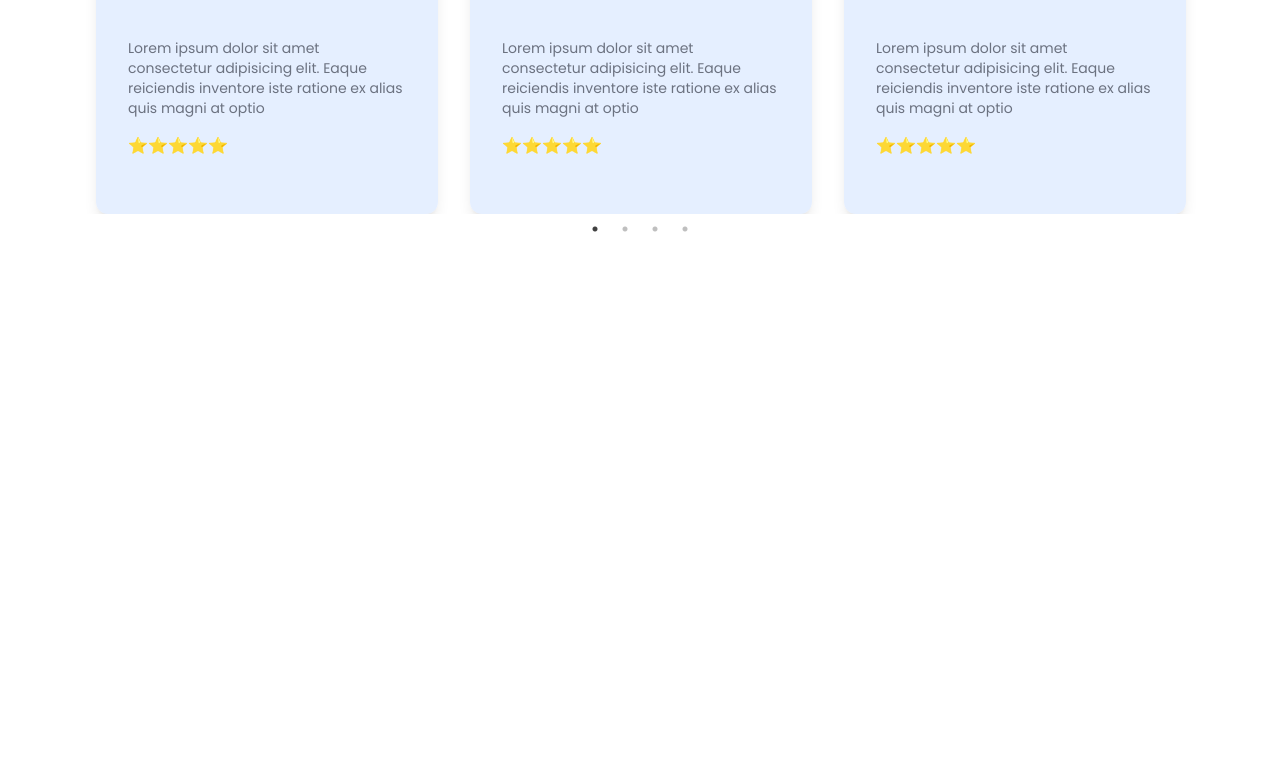
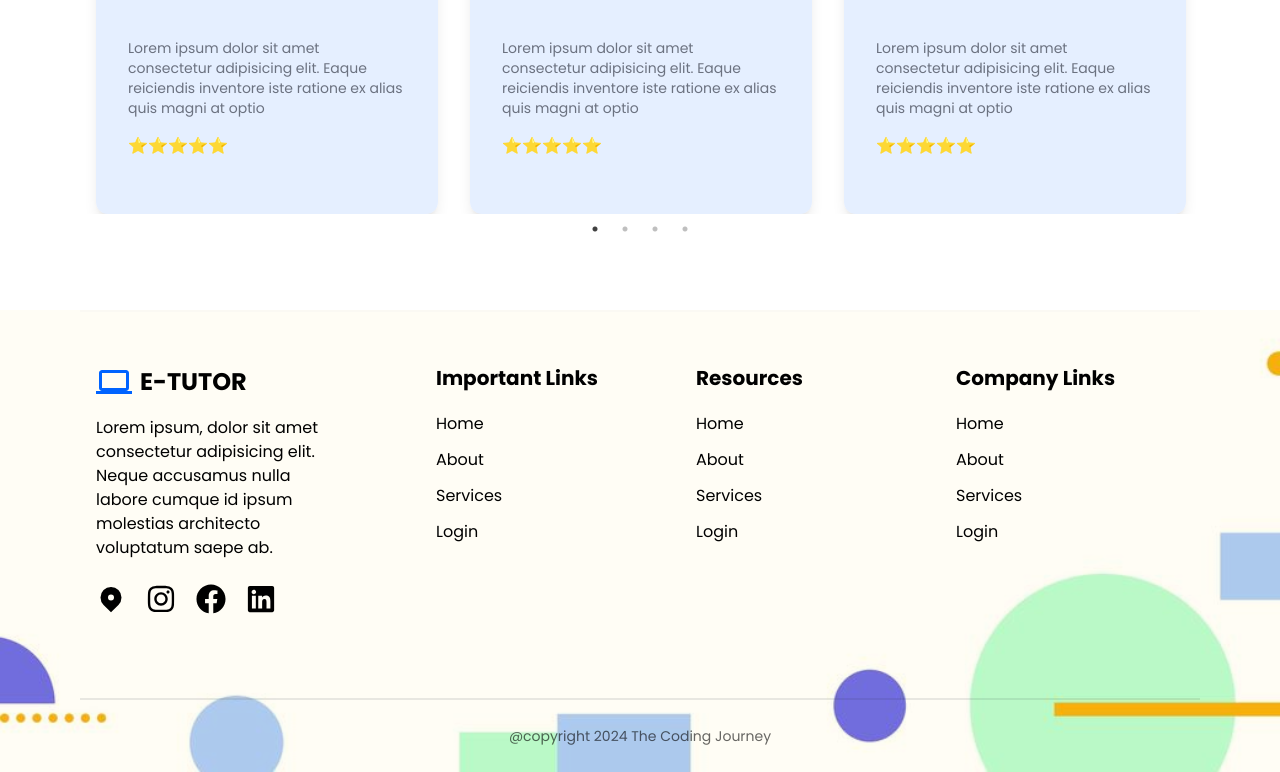
Before and after one commit to Tanu2406/e-tutor, a React (Vite) app in the folder my-project/: page / in a window 1280 px wide. Shown: the part 3138-3910 px from the top of the page. Before the commit the page ends 3448 px from the top, so only its background shows below. Built offline with nearby package versions, Linux system fonts and the light colour scheme.

Commit message:
Footer Section

```diff
--- a/my-project/src/components/Footer/Footer.jsx
+++ b/my-project/src/components/Footer/Footer.jsx
@@ -1,11 +1,146 @@
-import React from 'react'
+import React from "react";
+import { FaFacebook, FaInstagram, FaLinkedin } from "react-icons/fa";
+import { HiLocationMarker } from "react-icons/hi";
+import { MdComputer } from "react-icons/md";
+import FooterImg from "../../assets/footer.jpg";
+
+const FooterBg = {
+  backgroundImage: `url(${FooterImg})`,
+  backgroundRepeat: "no-repeat",
+  backgroundSize: "cover",
+  backgroundPosition: "bottom center",
+};
 
 const Footer = () => {
   return (
-    <div>
+    <div style={FooterBg} className="rounded-t-3xl">
+      <div className="bg-primary/5">
+        <div className="container">
+          <div className="grid md:grid-cols-4 md:gap-4 py-5 border-t-2 border-gray-300/10 text-black">
+            {/* brand info section */}
+            <div className="py-8 px-4 space-y-4">
+              <div className="text-2xl flex items-center gap-2 font-bold uppercase">
+                <MdComputer className="text-secondary text-4xl" />
+                <p className="">E-Tutor</p>
+              </div>
+              <p>
+                Lorem ipsum, dolor sit amet consectetur adipisicing elit. Neque
+                accusamus nulla labore cumque id ipsum molestias architecto
+                voluptatum saepe ab.
+              </p>
+              <div className="flex items-center justify-start gap-5 !mt-6">
+                <a href="#" className="hover:text-secondary duration-200">
+                  <HiLocationMarker className="text-3xl" />
+                </a>
+                <a href="#" className="hover:text-secondary duration-200">
+                  <FaInstagram className="text-3xl" />
+                </a>
+                <a href="#" className="hover:text-secondary duration-200">
+                  <FaFacebook className="text-3xl" />
+                </a>
+                <a href="#" className="hover:text-secondary duration-200">
+                  <FaLinkedin className="text-3xl" />
+                </a>
+              </div>
+            </div>
+            {/* Footer Links  */}
+            <div className="grid grid-cols-2 md:grid-cols-3 md:col-span-3 md:ml-14">
+              <div className="py-8 px-4">
+                <h1 className="sm:text-xl text-xl font-bold sm:text-left text-justify mb-5">
+                  Important Links
+                </h1>
+                <ul className="flex flex-col gap-3">
+                  <li>
+                    <a href="#" className="hover:text-secondary duration-200">
+                      Home
+                    </a>
+                  </li>
+                  <li>
+                    <a href="#" className="hover:text-secondary duration-200">
+                      About
+                    </a>
+                  </li>
+                  <li>
+                    <a href="#" className="hover:text-secondary duration-200">
+                      Services
+                    </a>
+                  </li>
+                  <li>
+                    <a href="#" className="hover:text-secondary duration-200">
+                      Login
+                    </a>
+                  </li>
+                </ul>
+              </div>
+              <div className="py-8 px-4">
+                <h1 className="sm:text-xl text-xl font-bold sm:text-left text-justify mb-5">
+                  Resources
+                </h1>
+                <ul className="flex flex-col gap-3">
+                  <li>
+                    <a href="#" className="hover:text-secondary duration-200">
+                      Home
+                    </a>
+                  </li>
+                  <li>
+                    <a href="#" className="hover:text-secondary duration-200">
+                      About
+                    </a>
+                  </li>
+                  <li>
+                    <a href="#" className="hover:text-secondary duration-200">
+                      Services
+                    </a>
+                  </li>
+                  <li>
+                    <a href="#" className="hover:text-secondary duration-200">
+                      Login
+                    </a>
+                  </li>
+                </ul>
+              </div>
+              <div className="py-8 px-4">
+                <h1 className="sm:text-xl text-xl font-bold sm:text-left text-justify mb-5">
+                  Company Links
+                </h1>
+                <ul className="flex flex-col gap-3">
+                  <li>
+                    <a href="#" className="hover:text-secondary duration-200">
+                      Home
+                    </a>
+                  </li>
+                  <li>
+                    <a href="#" className="hover:text-secondary duration-200">
+                      About
+                    </a>
+                  </li>
+                  <li>
+                    <a href="#" className="hover:text-secondary duration-200">
+                      Services
+                    </a>
+                  </li>
+                  <li>
+                    <a href="#" className="hover:text-secondary duration-200">
+                      Login
+                    </a>
+                  </li>
+                </ul>
+              </div>
+            </div>
+          </div>
+          {/* copyright section  */}
+          <div className="mt-8">
+            <div className="text-center py-6 border-t-2 border-gray-800/10">
+              <span className="text-sm text-black/60">
+                {" "}
+                @copyright 2024 The Coding Journey
+              </span>
+            </div>
+          </div>
+        </div>
+      </div>
+    </div>
+  );
+};
 
-    </div>
-  )
-}
-
-export default Footer
+export default Footer;
--- a/my-project/src/components/Testimonial/Testimonial.jsx
+++ b/my-project/src/components/Testimonial/Testimonial.jsx
@@ -1,5 +1,6 @@
 import React from "react";
-import Slider from "react-slick";
+import Slider from "react-slick";//Slider: A React component from the react-slick library used to create a responsive, customizable carousel/slider.
+
 
 const TestimonialsData = [
   {
@@ -33,21 +34,23 @@ const TestimonialsData = [
 ];
 
 const Testimonial = () => {
+    //Slider Settings: Configuration object for the react-slick slider
   const setting = {
-    dots: true,
-    arrow: false,
-    infinite: true,
-    speed: 500,
-    slidesToScroll: 1,
+    dots: true,// Displays navigation dots below the slider.
+    arrow: false,// Hides navigation arrows.
+    infinite: true,// Enables continuous scrolling.
+    speed: 500,//Transition speed in milliseconds.
+    slidesToScroll: 1,//Number of slides to move per scroll.
     // autoplay: true,
-    autoplaySpeed: 2000,
-    cssEase: "linear",
-    pauseOnHover: true,
+    autoplaySpeed: 2000,//Delay between autoplay transitions.
+    cssEase: "linear",//Smoothing effect for transitions.
+    pauseOnHover: true,//Pauses autoplay when the user interacts with the slider.
     pauseOnFocus: true,
     responsive: [
       {
-        breakpoint: 10000,
+        breakpoint: 10000,// Specify device widths.
         settings: {
+            //Defines how many slides to display or scroll.
           slidesToShow: 3,
           slidesToScroll: 1,
           infinite: true,
@@ -85,7 +88,9 @@ const Testimonial = () => {
         {/* Testimonial cards section */}
         <div>
           <Slider {...setting}>
+            {/* Slider Component: Renders the carousel with testimonials. */}
             {TestimonialsData.map((item) => {
+                // Mapping Data: Dynamically creates a testimonial card for each entry in TestimonialsData.
               return (
                 <div key={item.id}>
                   <div className="flex flex-col gap-4 p-8 shadow-lg mx-4 rounded-xl bg-secondary/10">
@@ -120,3 +125,6 @@ const Testimonial = () => {
 };
 
 export default Testimonial;
+//React Slick is a popular React component library used for building responsive and customizable carousels/sliders in React applications. It is a React wrapper for the widely-used Slick Carousel jQuery plugin.
+// carousel refers to a slider component that allows users to scroll through a collection of items
+//Testimonials => Real Customer Feedback:
```
